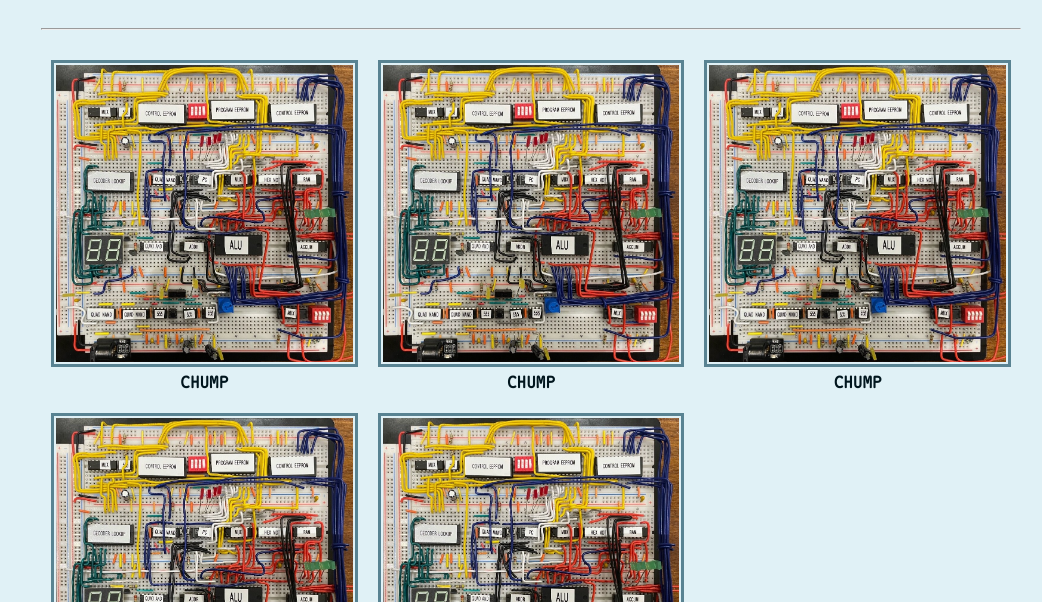
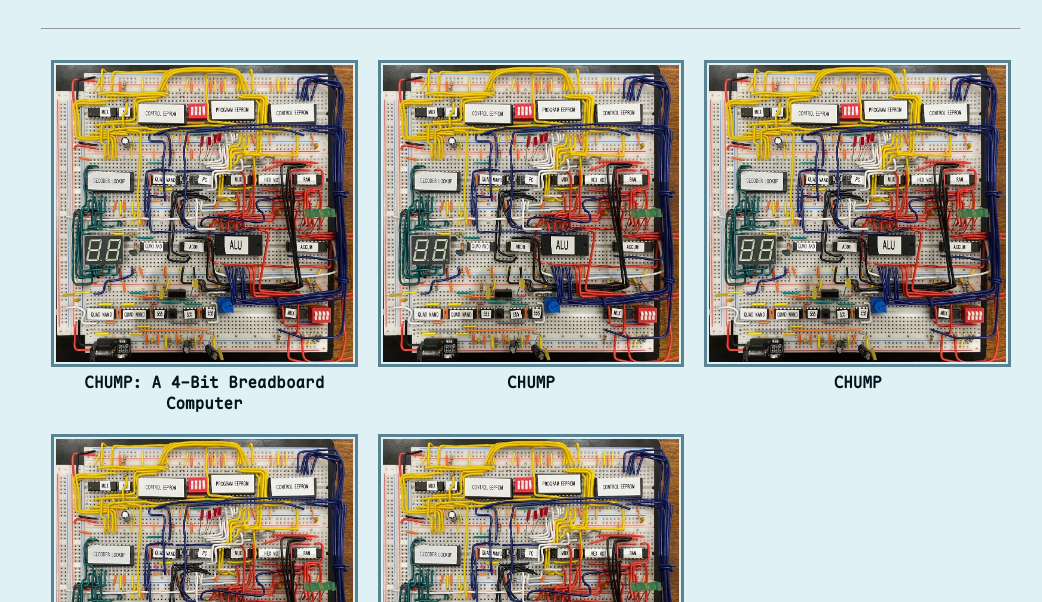
Before and after one commit to nwillis-git/portfolio-website, a plain HTML site: page projects.html in a window 1280 px wide. Shown: the part 198-800 px from the top of the page, without its empty margins (109-1151 px from the left). Drawn offline with Linux system fonts and the light colour scheme.

Commit message:
small changes to projects page

```diff
--- a/projects.html
+++ b/projects.html
@@ -5,7 +5,7 @@
     <link rel="stylesheet" href="styles.css">
     <meta charset="UTF-8">
     <meta name="viewport" content="width=device-width, initial-scale=1.0">
-    <title>Document</title>
+    <title>Engineering Projects</title>
 </head>
 
 <body>
@@ -23,7 +23,7 @@
         <div class="grid-container">
             <div>
                 <img src="./images/CHUMP.jpg" alt="test image" class="project-image">
-                <h4>CHUMP</h4>
+                <h4>CHUMP: A 4-Bit Breadboard Computer</h4>
             </div>
             <div>
                 <img src="./images/CHUMP.jpg" alt="test image" class="project-image">
--- a/styles.css
+++ b/styles.css
@@ -123,7 +123,7 @@ ul {
 
 .grid-container{
     display: grid;
-    grid-template-columns: auto auto auto;
+    grid-template-columns: 33.33333% 33.33333% 33.33333%;
     padding: 10px;
     text-align: center;
 }
```
